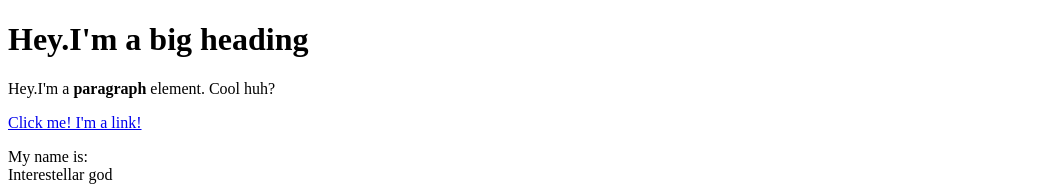
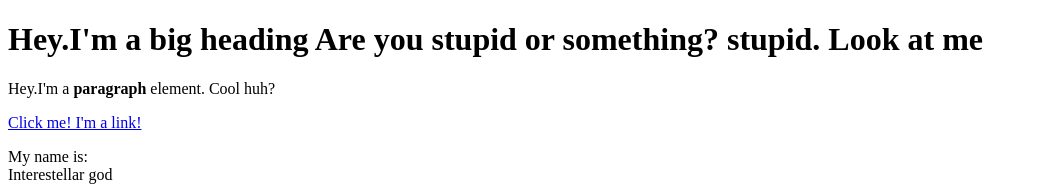
Before and after one commit to Bluemachaquer/cartoon-hero, a plain HTML site: page test.html in a window 1280 px wide. Shown: the top 186 px of the page, without its empty margins (0-1038 px from the left). Drawn offline with Linux system fonts and the light colour scheme.

Commit message:
stupid change

```diff
--- a/test.html
+++ b/test.html
@@ -4,7 +4,7 @@
 	<title>Metete a esta web</title>
 </head>
 <body>
-	<h1>Hey.I'm a big heading</h1>
+	<h1>Hey.I'm a big heading Are you stupid or something? stupid. Look at me</h1>
 	<p>Hey.I'm a <b>paragraph</b> element. Cool huh?</p>
 	<a href="https://google.com" target="_blank" title="Let's go to google">Click me! I'm a link!</a>
 	<p>My name is:<br>
```
